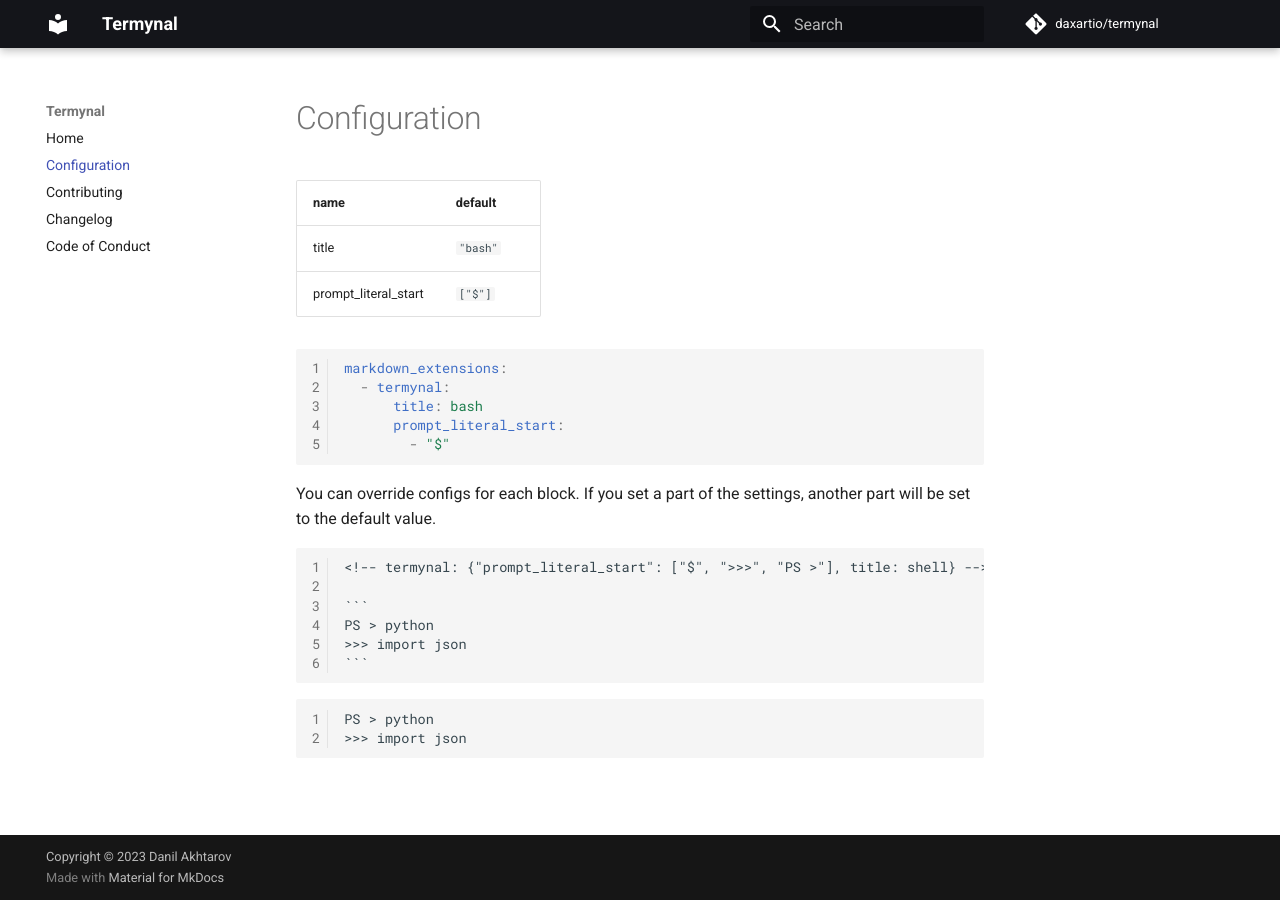
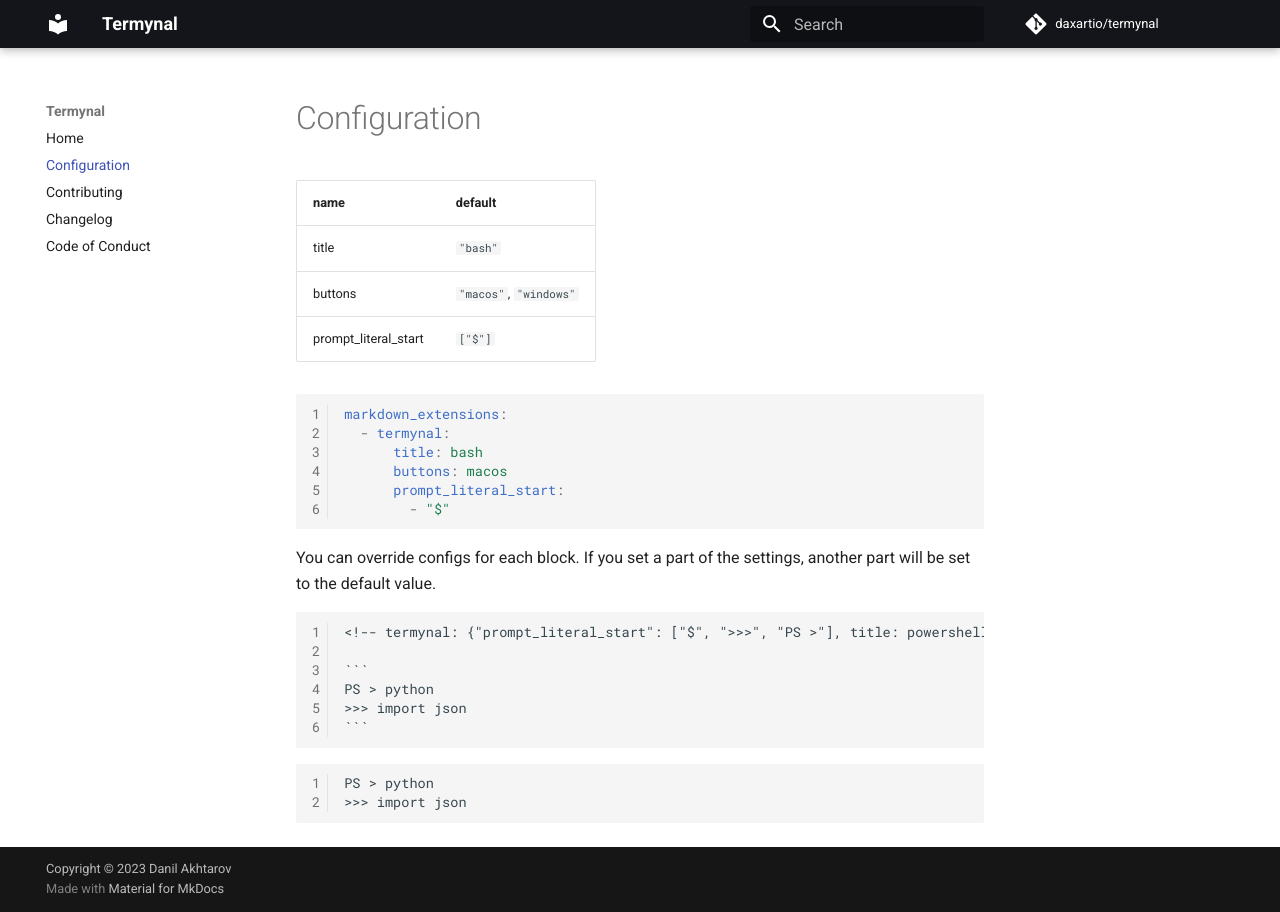
Before and after one commit to termynal/termynal.py, an MkDocs documentation site: the page built from docs/configuration.md, in a window 1280 px wide. Built offline with MkDocs 1.6.1 and Material for MkDocs 9.7.7, drawn with Linux system fonts in a browser that asks for light colours; comment, search, counter and statistics services are not loaded.

Commit message:
feat: add the windows style to the close button

`````diff
--- a/docs/configuration.md
+++ b/docs/configuration.md
@@ -1,14 +1,16 @@
 # Configuration
 
-| **name**             | **default** |
-|----------------------|-------------|
-| title                | `"bash"`    |
-| prompt_literal_start | `["$"]`     |
+| **name**             | **default**            |
+|----------------------|------------------------|
+| title                | `"bash"`               |
+| buttons              | `"macos"`, `"windows"` |
+| prompt_literal_start | `["$"]`                |
 
 ```yaml
 markdown_extensions:
   - termynal:
       title: bash
+      buttons: macos
       prompt_literal_start:
         - "$"
 ```
@@ -16,7 +18,7 @@
 You can override configs for each block. If you set a part of the settings, another part will be set to the default value.
 
 ````
-<!-- termynal: {"prompt_literal_start": ["$", ">>>", "PS >"], title: shell} -->
+<!-- termynal: {"prompt_literal_start": ["$", ">>>", "PS >"], title: powershell} -->
 
 ```
 PS > python
@@ -24,7 +26,7 @@
 ```
 ````
 
-<!-- termynal: {"prompt_literal_start": ["$", ">>>", "PS >"], title: shell} -->
+<!-- termynal: {"prompt_literal_start": ["$", ">>>", "PS >"], title: powershell, buttons: windows} -->
 
 ```
 PS > python
--- a/mkdocs.yml
+++ b/mkdocs.yml
@@ -33,6 +33,7 @@
   - pymdownx.superfences
   - termynal:
       title: "shell"
+      buttons: "macos"
       prompt_literal_start:
         - "$"
         - ">"
`````
Also changed, not shown: termynal/assets/termynal.css (+15 -1 lines), 2 other files.
